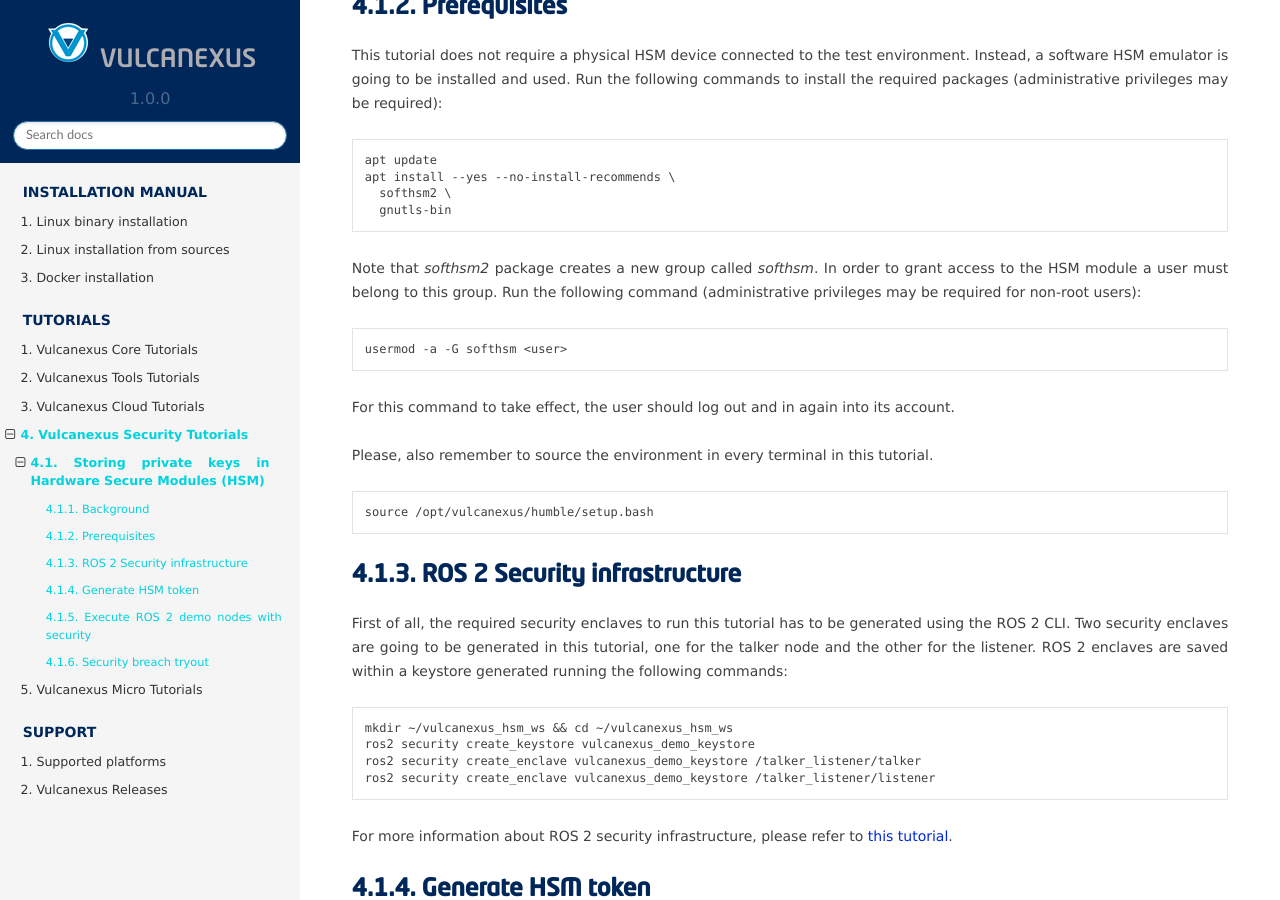
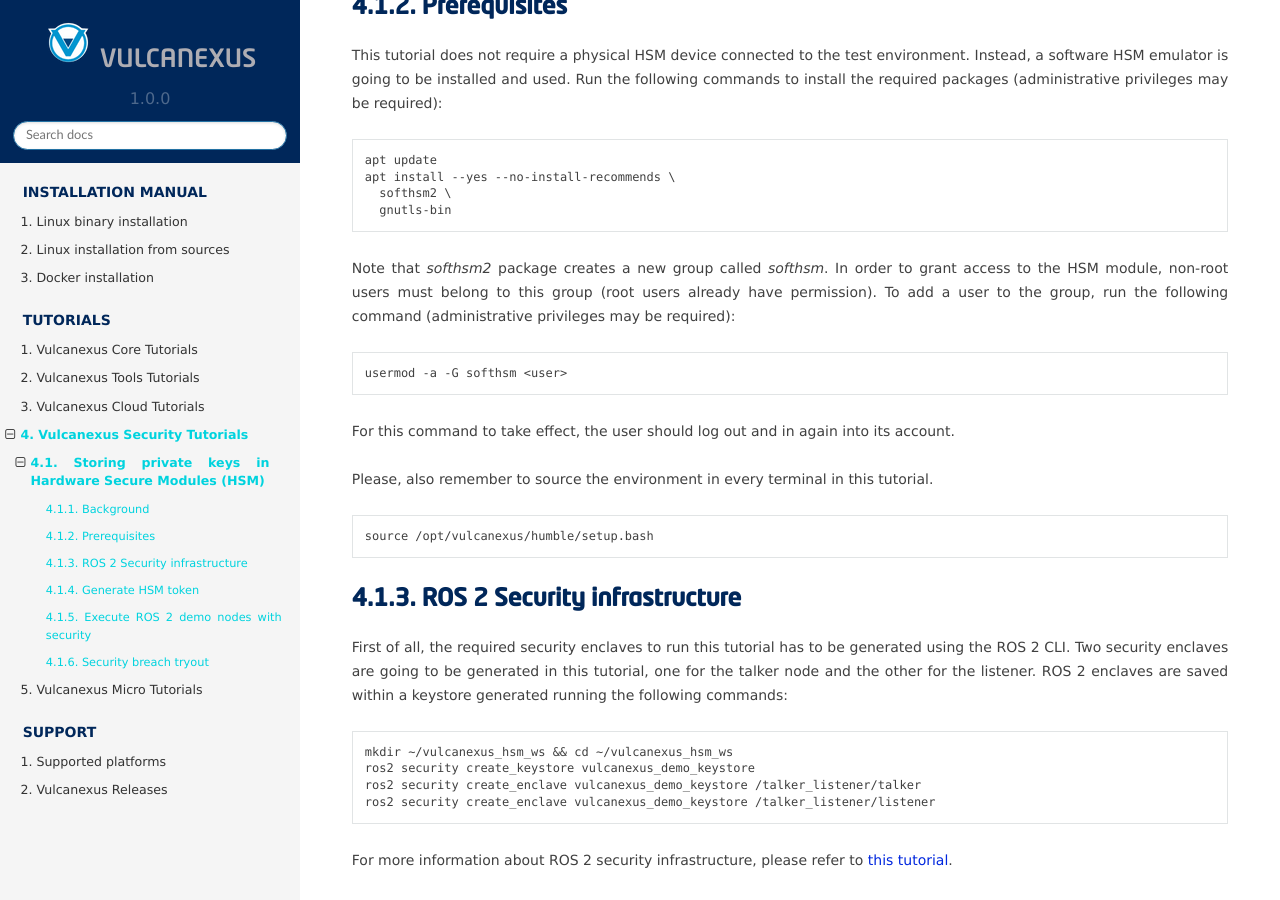
Before and after one commit to eProsima/vulcanexus, a Sphinx documentation site: the page built from docs/rst/tutorials/security/pkcs11/pkcs11.rst, in a window 1280 px wide and 900 px high, scrolled down 735 px. Built offline with Sphinx 7.4.7 and the Read the Docs theme 2.0.0, drawn with Linux system fonts in a browser that asks for light colours.

Commit message:
Refs #13612: apply review suggestion
Signed-off-by: JLBuenoLopez-eProsima <joseluisbueno@eprosima.com>

```diff
--- a/docs/rst/tutorials/security/pkcs11/pkcs11.rst
+++ b/docs/rst/tutorials/security/pkcs11/pkcs11.rst
@@ -36,8 +36,8 @@ Run the following commands to install the required packages (administrative priv
       gnutls-bin
 
 Note that `softhsm2` package creates a new group called `softhsm`.
-In order to grant access to the HSM module a user must belong to this group.
-Run the following command (administrative privileges may be required for non-root users):
+In order to grant access to the HSM module, non-root users must belong to this group (root users already have permission).
+To add a user to the group, run the following command (administrative privileges may be required):
 
 .. code-block:: bash
 
```
